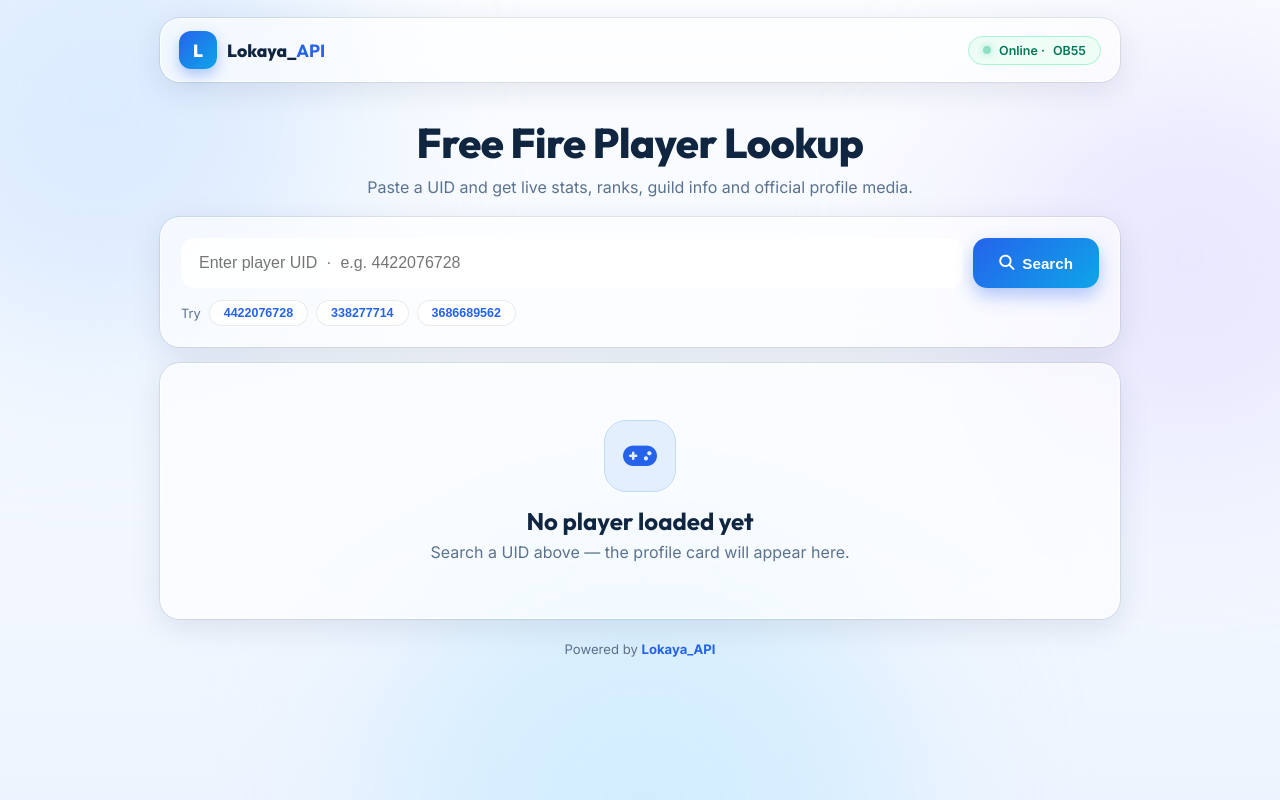
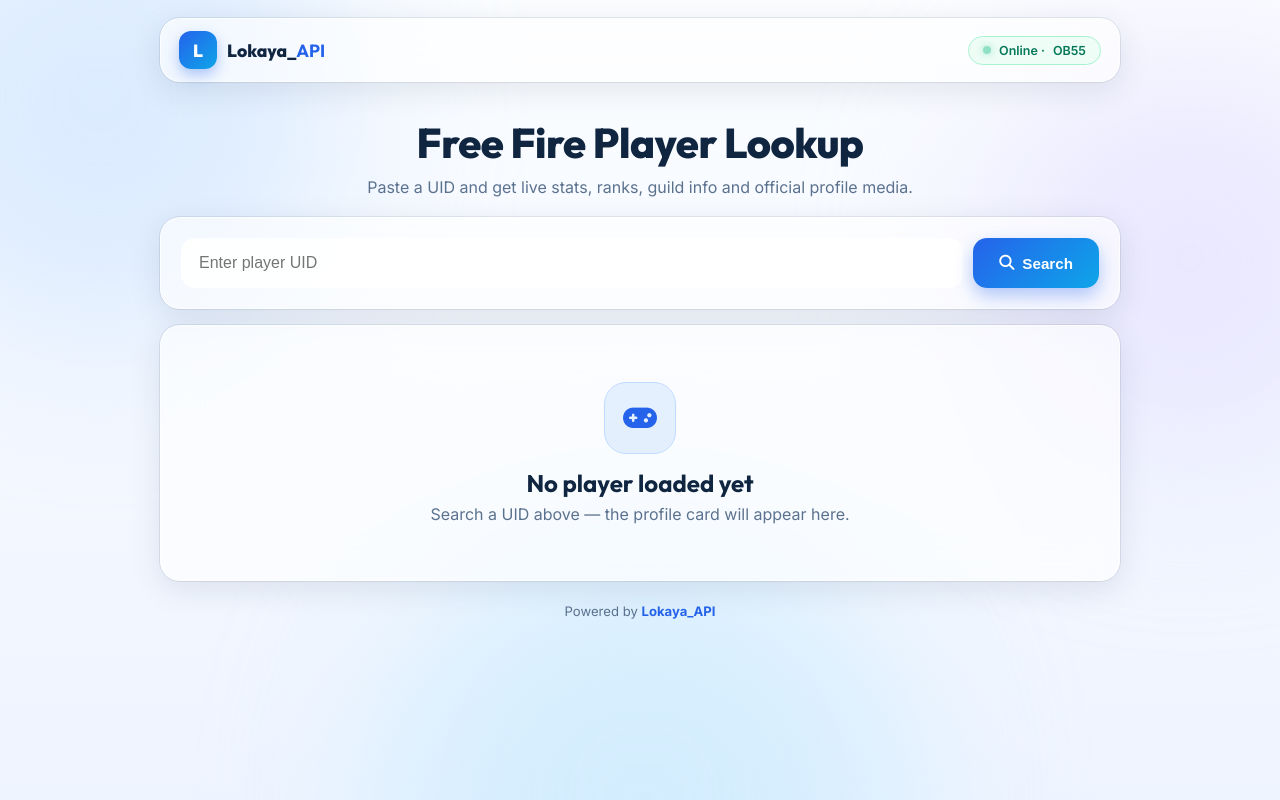
Before and after one commit to LokayaFx/FreeFire-Idinfo, a Flask app: page / in a window 1280 px wide. Run offline with Flask 3, Linux system fonts and the light colour scheme; parts of the project's set-up code (start-up, migrations or seed data) failed here and were passed over; some libraries are stand-ins or nearby versions.

Commit message:
Remove Try chips + sample UID from search

```diff
--- a/static/app.js
+++ b/static/app.js
@@ -137,8 +137,6 @@ function reset() {
 
 document.addEventListener('DOMContentLoaded', () => {
   $('frm').addEventListener('submit', (e) => { e.preventDefault(); search($('uid').value); });
-  document.querySelectorAll('.tries button').forEach((b) =>
-    b.addEventListener('click', () => { $('uid').value = b.dataset.uid; search(b.dataset.uid); }));
   $('again').addEventListener('click', reset);
   $('rawToggle').addEventListener('click', () => { $('raw').hidden = !$('raw').hidden; });
 });
--- a/static/style.css
+++ b/static/style.css
@@ -40,10 +40,6 @@ body{font-family:'Inter',sans-serif;color:var(--ink);min-height:100vh;background
   background:linear-gradient(135deg,var(--blue),var(--sky));box-shadow:0 8px 18px rgba(37,99,235,.35);
   display:flex;align-items:center;gap:8px}
 #go:disabled{opacity:.6;cursor:wait}
-.tries{display:flex;gap:8px;align-items:center;margin-top:12px;font-size:.8rem;color:var(--mut);flex-wrap:wrap}
-.tries button{border:1px solid var(--stroke);background:rgba(255,255,255,.8);border-radius:999px;
-  padding:5px 14px;font-size:.78rem;font-weight:600;color:var(--blue);cursor:pointer}
-.tries button:hover{background:#dbeafe}
 
 .err{padding:14px 18px;color:#b91c1c;background:rgba(254,226,226,.75);font-size:.9rem;margin-bottom:16px}
 .empty{text-align:center;padding:56px 20px;color:var(--mut)}
--- a/templates/index.html
+++ b/templates/index.html
@@ -29,16 +29,10 @@
   <section class="glass search">
     <form id="frm" autocomplete="off">
       <div class="row">
-        <input id="uid" type="text" inputmode="numeric" placeholder="Enter player UID  ·  e.g. 4422076728">
+        <input id="uid" type="text" inputmode="numeric" placeholder="Enter player UID">
         <button id="go" type="submit"><i class="fa-solid fa-magnifying-glass"></i><span id="goTxt">Search</span></button>
       </div>
     </form>
-    <div class="tries">
-      <span>Try</span>
-      <button type="button" data-uid="4422076728">4422076728</button>
-      <button type="button" data-uid="338277714">338277714</button>
-      <button type="button" data-uid="3686689562">3686689562</button>
-    </div>
   </section>
 
   <div id="err" class="glass err" hidden></div>
```
